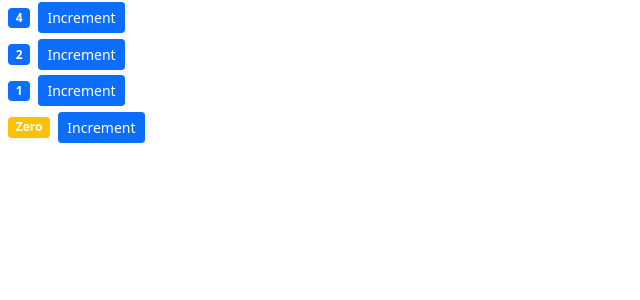
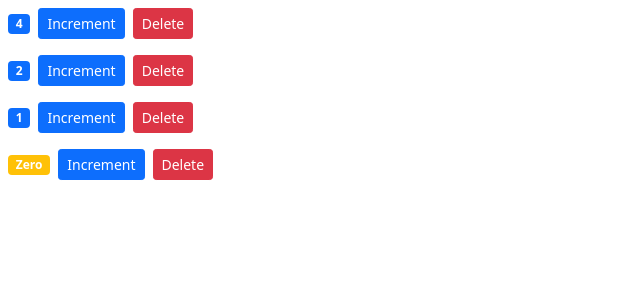
Before and after one commit to morteza06/React-Tutorial-for-Beginners, a React (Create React App) app: page / in a window 1280 px wide. Shown: the top 300 px of the page, without its empty margins (0-640 px from the left). Built offline with nearby package versions, Linux system fonts and the light colour scheme.

Commit message:
Rising and Handling Events

```diff
--- a/src/components/counter.jsx
+++ b/src/components/counter.jsx
@@ -2,7 +2,7 @@
 
 class Counter extends Component{
     state = {
-        values: this.props.value
+        values: this.props.value//local
     };
 
     handleIncrement =() => {
@@ -10,12 +10,8 @@
     };
 
     render() {
-        // console.log(this.props);
         return (
             <div>
-                {/* {this.props.children} */}
-                {/* <h4>{this.props.id}</h4> */}
-
                 <span className={this.getBadgeClasses()}>
                     {this.formatcount()}
                 </span>
@@ -23,6 +19,7 @@
                     onClick={this.handleIncrement}
                     className="btn btn-primary btn-sm">Increment
                 </button>
+                <button onClick={this.props.onDelete} className='btn btn-danger btn-sm m-2'>Delete</button>
             </div>
         );
     }
--- a/src/components/counters.jsx
+++ b/src/components/counters.jsx
@@ -10,13 +10,15 @@
             { id: 4, value: 0}
         ]
     };
-
+    handleDelete = () => {
+        console.log('Event Handler Called')
+    }
 
     render() {
         return (
             <div>
                 {this.state.counters.map(counter => (
-                <Counter key={counter.id} value={counter.value} id={counter.id}>
+                <Counter key={counter.id} onDelete={this.handleDelete} value={counter.value} id={counter.id}>
                 {/* <h4>Counter #{counter.id}</h4> */}
                 </Counter>
                 ))}
```
